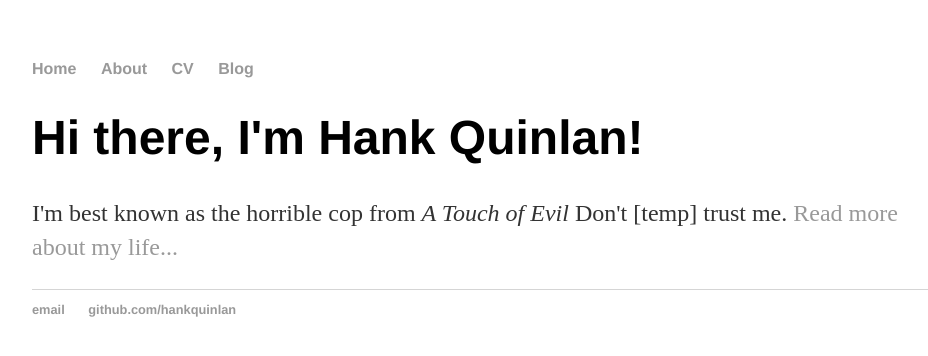
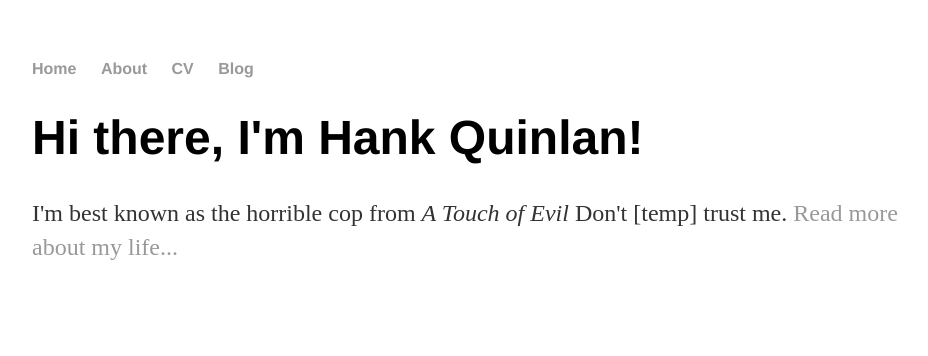
Before and after one commit to overheardonearth/overheardonearth.github.io, a Jekyll site: the page built from index.html, in a window 1280 px wide. Shown: the top 356 px of the page, without its empty margins (160-1088 px from the left). Built offline with Jekyll 4.4.1, drawn with Linux system fonts in a browser that asks for light colours.

Commit message:
Update default.html

```diff
--- a/_layouts/default.html
+++ b/_layouts/default.html
@@ -5,7 +5,7 @@
 			<!-- link to main stylesheet -->
 			<link rel="stylesheet" type="text/css" href="/css/main.css">
 		</head>
-		<body>
+
 			<nav>
 	    		<ul>
 	        		<li><a href="/">Home</a></li>
@@ -19,11 +19,4 @@
 			{{ content }}
 
 			</div><!-- /.container -->
-			<footer>
-	    		<ul>
-	        		<li><a href="mailto:hankquinlanhub@gmail.com">email</a></li>
-	        		<li><a href="https://github.com/hankquinlan">github.com/hankquinlan</a></li>
-				</ul>
-			</footer>
-		</body>
 	</html>
```
